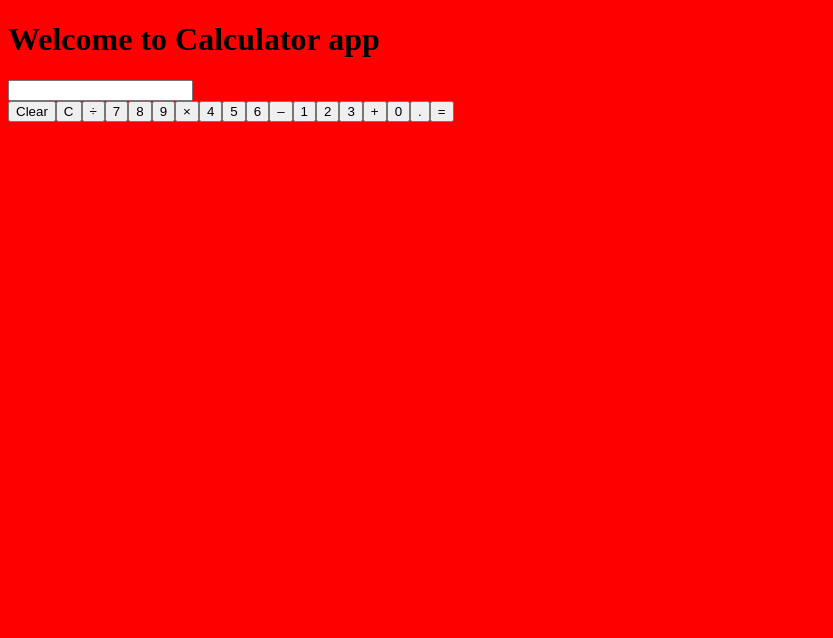
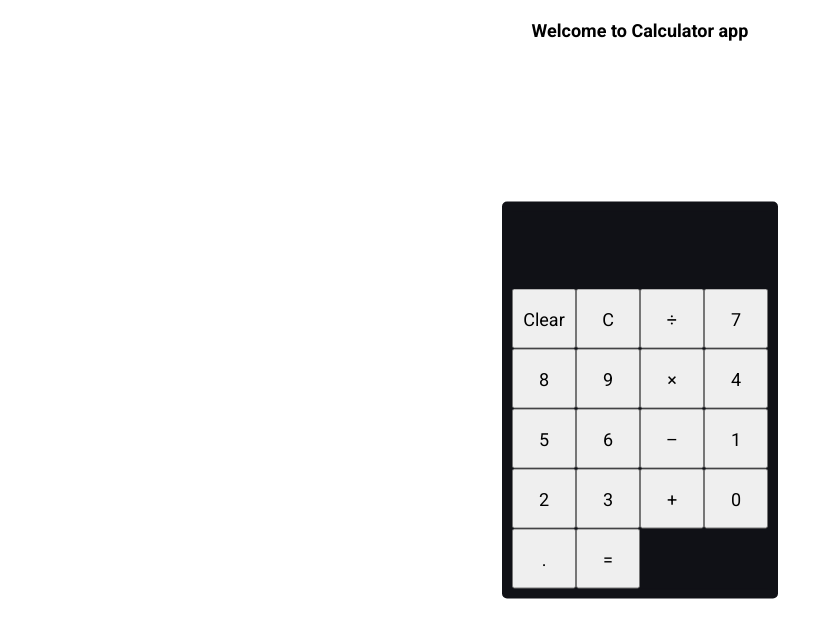
Before and after one commit to martinaaa96/react-project, a React (Create React App) app: page / in a window 1280 px wide. Shown: the top 638 px of the page, without its empty margins (0-833 px from the left). Built offline with nearby package versions, Linux system fonts and the light colour scheme.

Commit message:
css fixed

```diff
--- a/src/App.css
+++ b/src/App.css
@@ -1,3 +1,40 @@
+@import url('https://fonts.googleapis.com/css2?family=Roboto:wght@400;500;700;900&display=swap');
+
+
+*{
+  font-family: 'Roboto', sans-serif;
+  font-size: 18px;
+}
+
 body{
-  background: red ;
+  display: flex;
+  justify-content: center;
+  align-items: center;
 }
+
+.container{
+  top:50%;
+  left:50%;
+  position: absolute;
+  transform: translate(-50%, -50%);
+  margin: 0 auto;
+  width: 256px;
+  text-align: center;
+  border: 10px solid #101116;
+  background: #101116;
+  border-radius: 5px;
+}
+
+.keypad{
+  display: grid;
+grid-template-columns:repeat(4, 1fr);
+grid-auto-rows: minmax(60px, auto);
+}
+
+input[type="text"]{
+  height: 75px;
+  width: 249px;
+  background-color: #10111600;
+  border:0px;
+  color: #ffffff;
+}
--- a/src/components/Calculator.js
+++ b/src/components/Calculator.js
@@ -4,7 +4,10 @@
 export default function Calculator(){
  const [result, setResult] = useState('')
 
+  const handleClick = (e)=>{
+setResult(e.target.name);
 
+  }
 
     return (
         <div className="container">
@@ -12,24 +15,24 @@
 <input type="text" value={result}/>
 </form>
 <div className="keypad">
-<button>Clear</button>
-<button>C</button>
-<button>&divide;</button>
-<button>7</button>
-<button>8</button>
-<button>9</button>
-<button>&times;</button>
-<button>4</button>
-<button>5</button>
-<button>6</button>
-<button>&ndash;</button>
-<button>1</button>
-<button>2</button>
-<button>3</button>
-<button>+</button>
-<button>0</button>
-<button>.</button>
-<button>=</button>
+<button onClick={handleClick}>Clear</button>
+<button onClick={handleClick}>C</button>
+<button onClick={handleClick}>&divide;</button>
+<button onClick={handleClick}>7</button>
+<button onClick={handleClick}>8</button>
+<button onClick={handleClick}>9</button>
+<button onClick={handleClick}>&times;</button>
+<button onClick={handleClick}>4</button>
+<button onClick={handleClick}>5</button>
+<button onClick={handleClick}>6</button>
+<button onClick={handleClick}>&ndash;</button>
+<button onClick={handleClick}>1</button>
+<button onClick={handleClick}>2</button>
+<button onClick={handleClick}>3</button>
+<button onClick={handleClick}>+</button>
+<button onClick={handleClick}>0</button>
+<button onClick={handleClick}>.</button>
+<button onClick={handleClick}>=</button>
 
 </div>
         </div>
```
